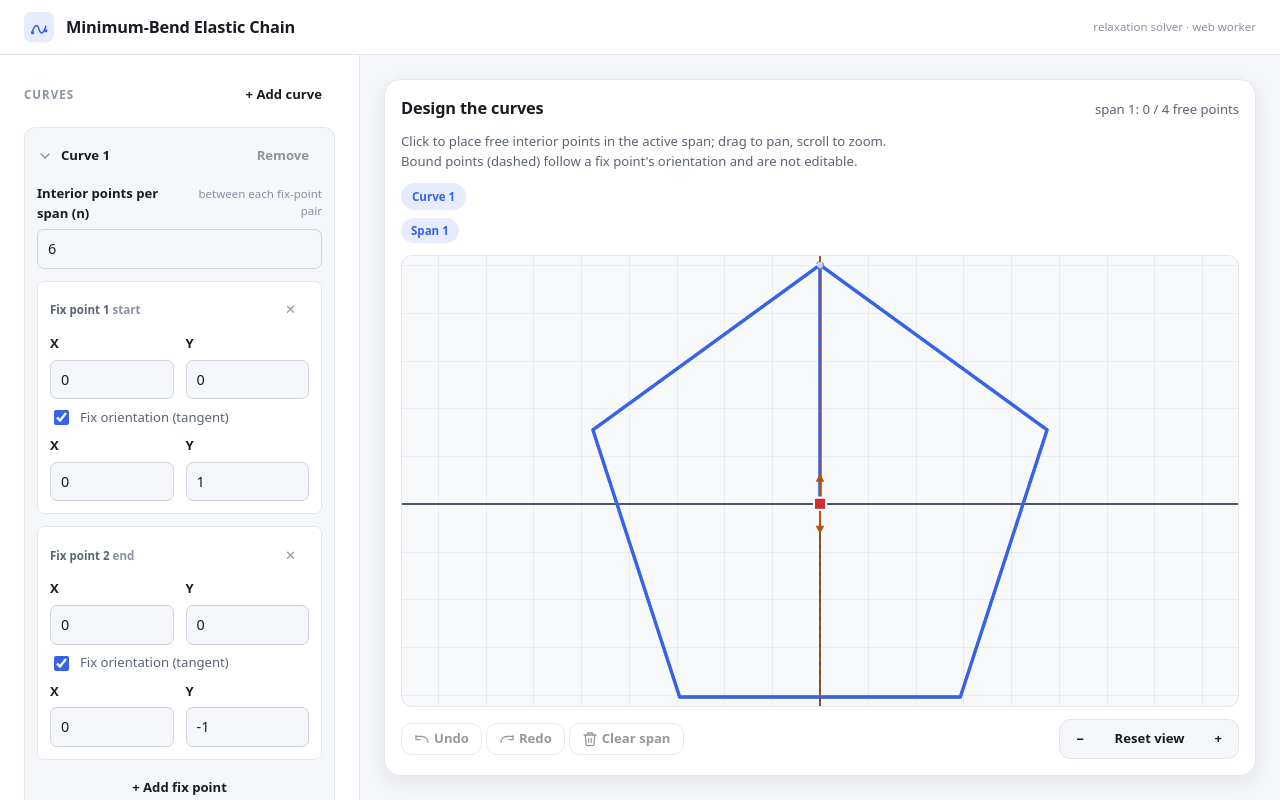
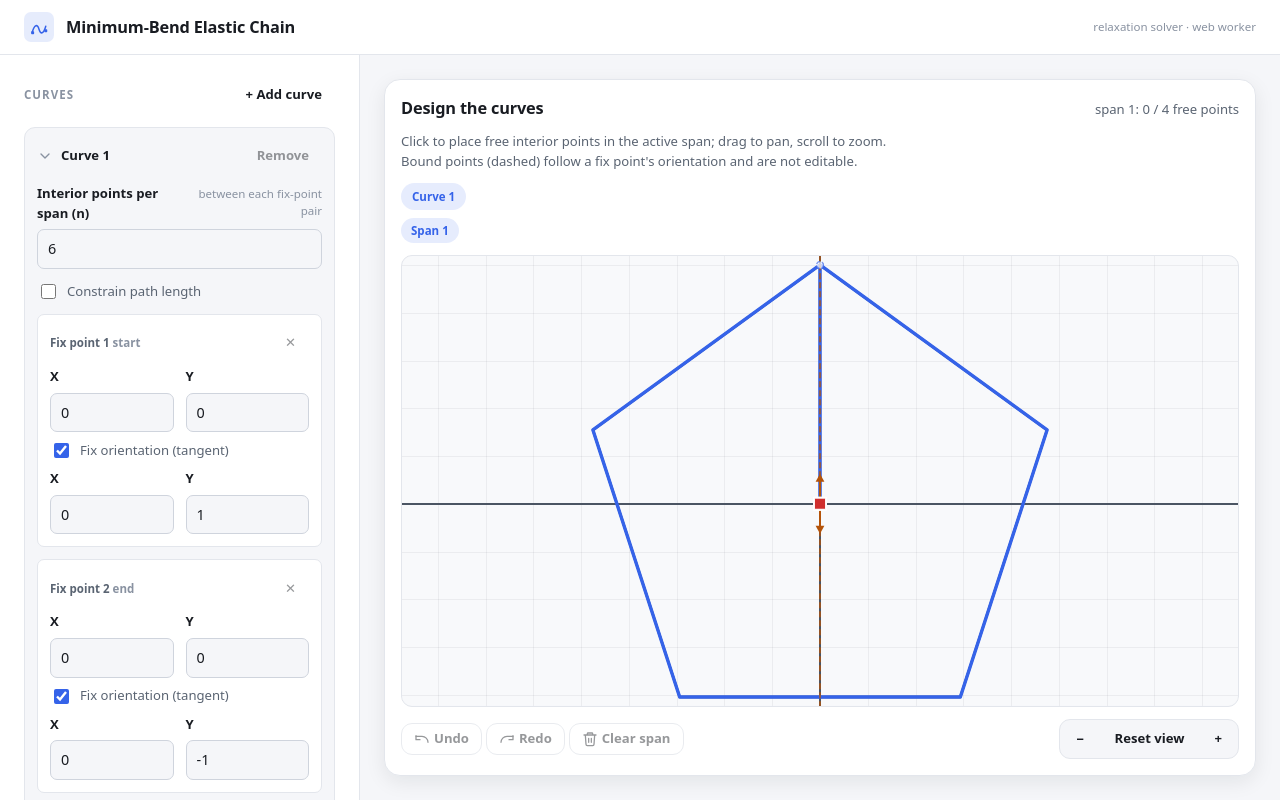
Before and after one commit to marianditt/min-bend, a React (Vite) app: page / in a window 1280 px wide. Built offline with nearby package versions, Linux system fonts and the light colour scheme.

Commit message:
Expose target path length control in the sidebar

```diff
--- a/src/ui/Sidebar.tsx
+++ b/src/ui/Sidebar.tsx
@@ -11,10 +11,12 @@ import {
   removeCurve,
   removeFixPoint,
   setCurveN,
+  setCurveTargetLength,
   setFixOrientation,
   setFixOrientationComponent,
 } from './setupEdits'
 import { freeSlotCount } from '../solver/curve'
+import { previewPose } from '../solver/solve'
 import { formatEnergy } from '../lib/format'
 import './sidebar.css'
 
@@ -78,6 +80,16 @@ function constantProblem(c: PhysicsConstants): string | null {
   if (c.maxIter < 1) return 'Max iterations must be ≥ 1.'
   if (!(c.maxForce > 0)) return 'Max force must be > 0.'
   return null
+}
+
+function curvePreviewLength(setup: Setup, ci: number): number {
+  const poly = previewPose(setup)[ci]
+  if (!poly || poly.length < 2) return 0
+  let total = 0
+  for (let i = 0; i + 1 < poly.length; i++) {
+    total += Math.hypot(poly[i + 1][0] - poly[i][0], poly[i + 1][1] - poly[i][1])
+  }
+  return Math.round(total * 100) / 100
 }
 
 function VecInput({
@@ -194,6 +206,7 @@ export function Sidebar({
                 {collapsed.has(ci) ? (
                   <span className="curve-card__summary">
                     {curve.fixPoints.length} fix · n {curve.n}
+                    {curve.targetLength != null ? ` · L ${curve.targetLength}` : ''}
                   </span>
                 ) : null}
               </button>
@@ -219,6 +232,39 @@ export function Sidebar({
               error={byField.get(`n:${ci}`) ?? null}
               onChange={(value) => onEdit((s) => setCurveN(s, ci, value))}
             />
+
+            <label className="switch">
+              <input
+                type="checkbox"
+                checked={curve.targetLength != null}
+                disabled={running || curve.n === 0}
+                title={
+                  curve.n === 0
+                    ? 'Add interior points (n > 0) to constrain path length'
+                    : 'Aim the sum of all segment lengths at a target'
+                }
+                onChange={(event) => {
+                  const enabled = event.target.checked
+                  onEdit((s) =>
+                    setCurveTargetLength(s, ci, enabled ? curvePreviewLength(s, ci) : null),
+                  )
+                }}
+              />
+              <span>Constrain path length</span>
+            </label>
+
+            {curve.targetLength != null ? (
+              <NumberField
+                label="Target path length"
+                hint="sum of all segments"
+                value={curve.targetLength}
+                step={1}
+                min={0}
+                disabled={running}
+                error={byField.get(`targetLength:${ci}`) ?? null}
+                onChange={(value) => onEdit((s) => setCurveTargetLength(s, ci, value))}
+              />
+            ) : null}
 
             {byField.get(`fixPoints:${ci}`) ? (
               <p className="group__error" role="alert">{byField.get(`fixPoints:${ci}`)}</p>
--- a/src/ui/setupEdits.ts
+++ b/src/ui/setupEdits.ts
@@ -41,6 +41,15 @@ export function setCurveN(setup: Setup, ci: number, n: number): Setup {
   const target = next.curves[ci]
   target.n = value
   target.spans = target.spans.map((span) => span.slice(0, value))
+  return next
+}
+
+export function setCurveTargetLength(setup: Setup, ci: number, value: number | null): Setup {
+  const curve = setup.curves[ci]
+  if (!curve) return setup
+  if ((curve.targetLength ?? null) === value) return setup
+  const next = cloneSetup(setup)
+  next.curves[ci].targetLength = value
   return next
 }
 
```
